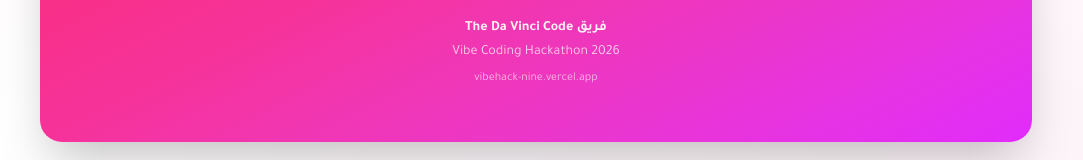
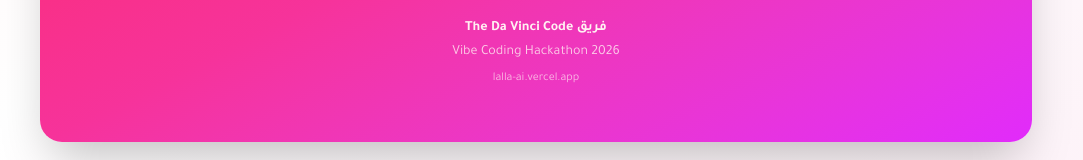
Before and after one commit to Baounna/lalla-ai, a Next.js app: page /pitch in a window 1280 px wide. Shown: the part 3819-3979 px from the top of the page, without its empty margins (104-1187 px from the left). Built offline with nearby package versions, Linux system fonts and the light colour scheme.

Commit message:
Update all URLs to lalla-ai.vercel.app (new branded domain)

```diff
--- a/src/app/layout.tsx
+++ b/src/app/layout.tsx
@@ -12,7 +12,7 @@
 });
 
 export const metadata: Metadata = {
-  metadataBase: new URL("https://vibehack-nine.vercel.app"),
+  metadataBase: new URL("https://lalla-ai.vercel.app"),
   title: {
     default: "Lalla AI · صحة الثدي · The Da Vinci Code",
     template: "%s · Lalla AI",
--- a/src/app/pitch/page.tsx
+++ b/src/app/pitch/page.tsx
@@ -196,7 +196,7 @@
         <div className="mt-10 pt-6 border-t border-white/20 text-sm text-rose-50">
           <p className="font-semibold">{t.pitch.badges.team}</p>
           <p className="opacity-80 mt-1">{t.pitch.badges.hackathon}</p>
-          <p className="font-mono text-xs mt-2 opacity-70">vibehack-nine.vercel.app</p>
+          <p className="font-mono text-xs mt-2 opacity-70">lalla-ai.vercel.app</p>
         </div>
       </section>
 
--- a/src/components/ShareCard.tsx
+++ b/src/components/ShareCard.tsx
@@ -6,7 +6,7 @@
 import { Button } from "@/components/ui/button";
 import { Share2, Copy, Check } from "lucide-react";
 
-const SITE_URL = "https://vibehack-nine.vercel.app";
+const SITE_URL = "https://lalla-ai.vercel.app";
 
 export function ShareCard() {
   const { t, lang } = useLang();
```
